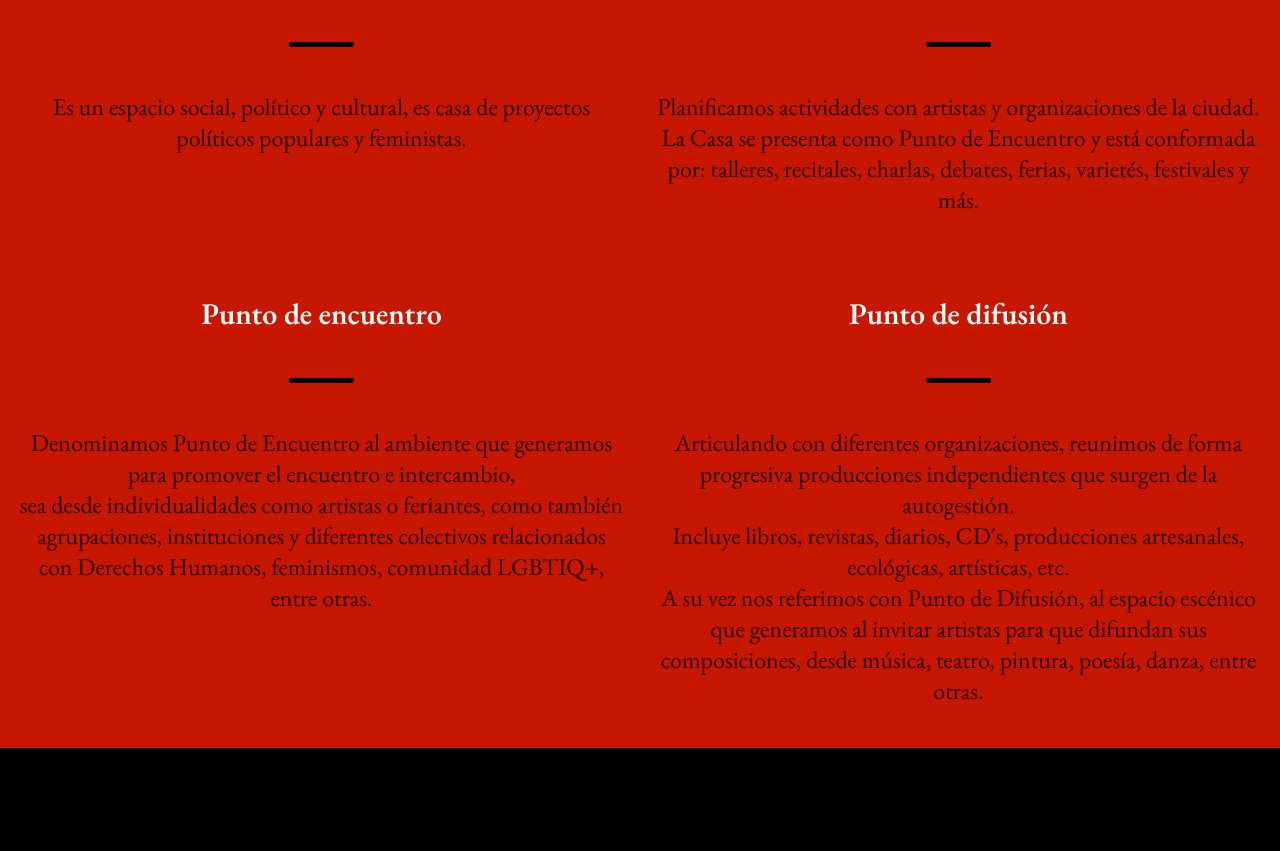
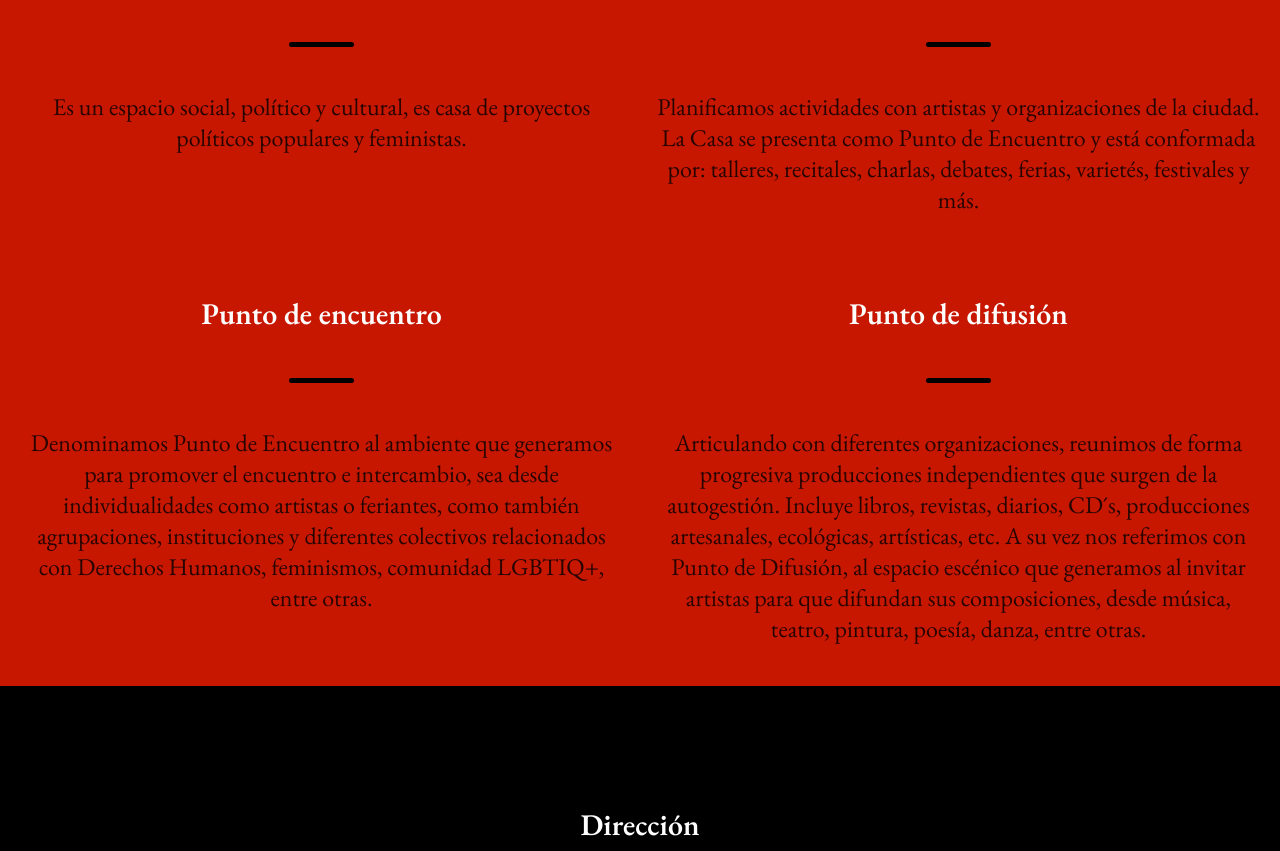
Before and after one commit to Expansives/Proyecto-Final-Potrero, a plain HTML site: page index.html in a window 1280 px wide. Shown: the part 749-1600 px from the top of the page. Drawn offline with nearby package versions, Linux system fonts and the light colour scheme.

Commit message:
backgroun

```diff
--- a/index.html
+++ b/index.html
@@ -63,7 +63,7 @@
             <div class="col-6 col-s-6 info__zone">
                 <h2>¿Qué hacemos?</h2>
                 <div class="bar"></div>
-                <p>Planificamos actividades con artistas y organizaciones de la ciudad.<br>
+                <p>Planificamos actividades con artistas y organizaciones de la ciudad.
                     La Casa se presenta como Punto de Encuentro y está conformada por:
                     talleres, recitales, charlas, debates, ferias, varietés, festivales y más.
                 </p>
@@ -73,7 +73,7 @@
                 <h2>Punto de encuentro</h2>
                 <div class="bar"></div>
                 <p> Denominamos Punto de Encuentro al ambiente que generamos para
-                    promover el encuentro e intercambio, <br>
+                    promover el encuentro e intercambio,
                     sea desde individualidades como
                     artistas o feriantes, como también agrupaciones, instituciones y diferentes
                     colectivos relacionados con Derechos Humanos, feminismos, comunidad
@@ -85,9 +85,9 @@
                 <h2>Punto de difusión</h2>
                 <div class="bar"></div>
                 <p>Articulando con diferentes organizaciones, reunimos de forma progresiva
-                    producciones independientes que surgen de la autogestión.<br>
+                    producciones independientes que surgen de la autogestión.
                     Incluye libros, revistas, diarios, CD´s, producciones artesanales, ecológicas,
-                    artísticas, etc. <br>
+                    artísticas, etc.
                     A su vez nos referimos con Punto de Difusión, al espacio escénico que
                     generamos al invitar artistas para que difundan sus composiciones, desde
                     música, teatro, pintura, poesía, danza, entre otras.
--- a/styles/styles-fdp.css
+++ b/styles/styles-fdp.css
@@ -158,7 +158,6 @@ ul {
 }
 
 .info__zone {
-    background: linear-gradient(90deg, rgba(255,0,181,1) 0%, rgba(255,0,181,0.3253676470588235) 81%);
     padding: 15px;
     margin: 0px 0px 10px 0px;
     width: 100%;
```
